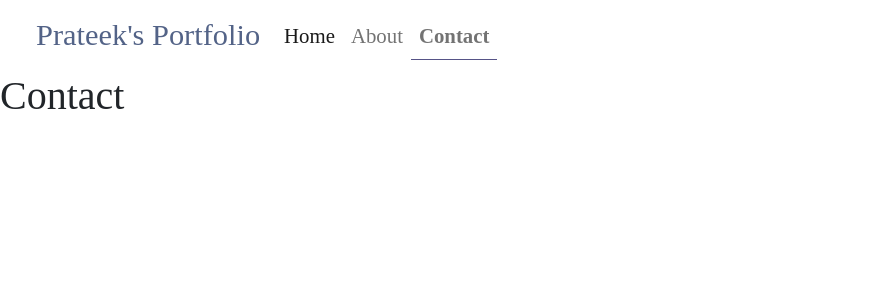
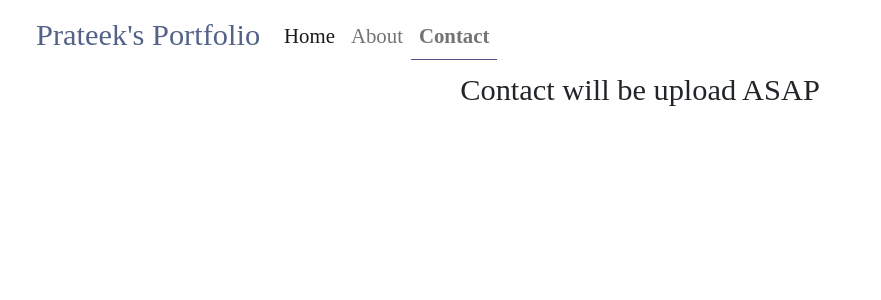
Before and after one commit to prateek1811/Prateek_Portfolio, a React (Create React App) app: page /Contact in a window 1280 px wide. Shown: the top 300 px of the page, without its empty margins (0-881 px from the left). Built offline with nearby package versions, Linux system fonts and the light colour scheme; a web font is replaced by a local one.

Commit message:
alignments

```diff
--- a/src/About.js
+++ b/src/About.js
@@ -2,7 +2,7 @@ import React from "react";
 
 const About=()=>{
     return(
-        <h1>About</h1>
+        <h1 className="h1_font">More details are coming soon</h1>
     )
 }
 export default About;
--- a/src/Contact.js
+++ b/src/Contact.js
@@ -2,7 +2,7 @@ import React from "react";
 
 const Contact=()=>{
     return(
-        <h1>Contact</h1>
+        <h1 className="h1_font">Contact will be upload ASAP</h1>
     )
 }
 export default Contact;
```
